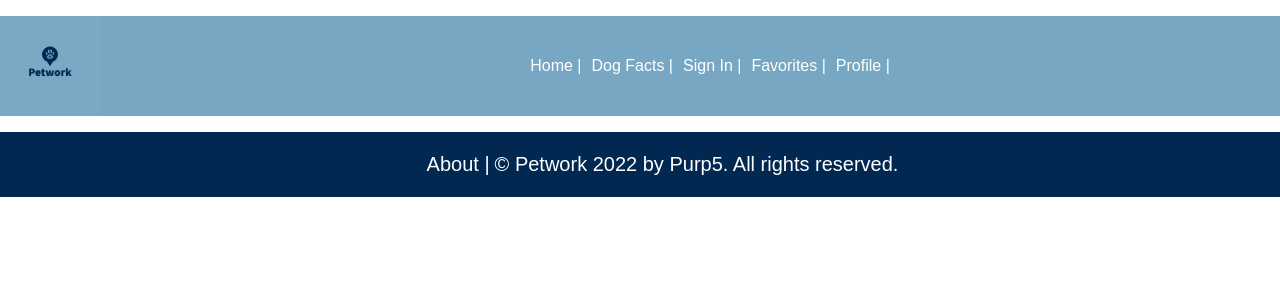
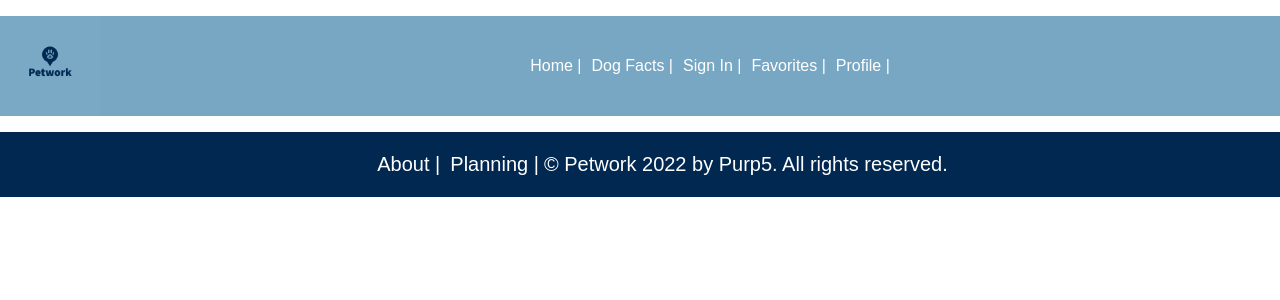
Before and after one commit to chamomiletay/petworkfrontend, a React (Create React App) app: page /planning in a window 1280 px wide. Shown: the top 300 px of the page. Built offline with nearby package versions, Linux system fonts and the light colour scheme.

Commit message:
Added 'planning' link to footer nav

```diff
--- a/src/App.js
+++ b/src/App.js
@@ -29,6 +29,7 @@ function App() {
         <Route path='/' element={<Home />}/>
         <Route path='/profile/:id' element={<Profile />} />
         <Route path='/about' element={<About/>} />
+        <Route path='/planning' element=''/>
       </Routes>
 
 {/* Footer displays below */}
--- a/src/components/Footer.css
+++ b/src/components/Footer.css
@@ -5,6 +5,10 @@
     justify-content: center;
     align-items: center;
     height: 65px;
+}
+
+.footer-items {
+    display: inline-flex;
 }
 
 .nav {
--- a/src/components/Footer.js
+++ b/src/components/Footer.js
@@ -28,9 +28,9 @@ const Footer = () => {
 
         </nav>
 
-        <div className='footer-content'>
+
           <p>© Petwork 2022 by Purp5. All rights reserved.</p>
-        </div>
+
 
     </div>
   )
--- a/src/components/FooterItems.js
+++ b/src/components/FooterItems.js
@@ -1,8 +1,14 @@
 export const FooterItems=[
     {
             title:"About",
-            url:"",
+            url:'',
             cName: 'nav-links',
-            path: "about"
+            path: 'about'
+    },
+    {
+            title:"Planning",
+            url:'',
+            cName: 'nav-links',
+            path: 'planning'
     }
 ]
```
